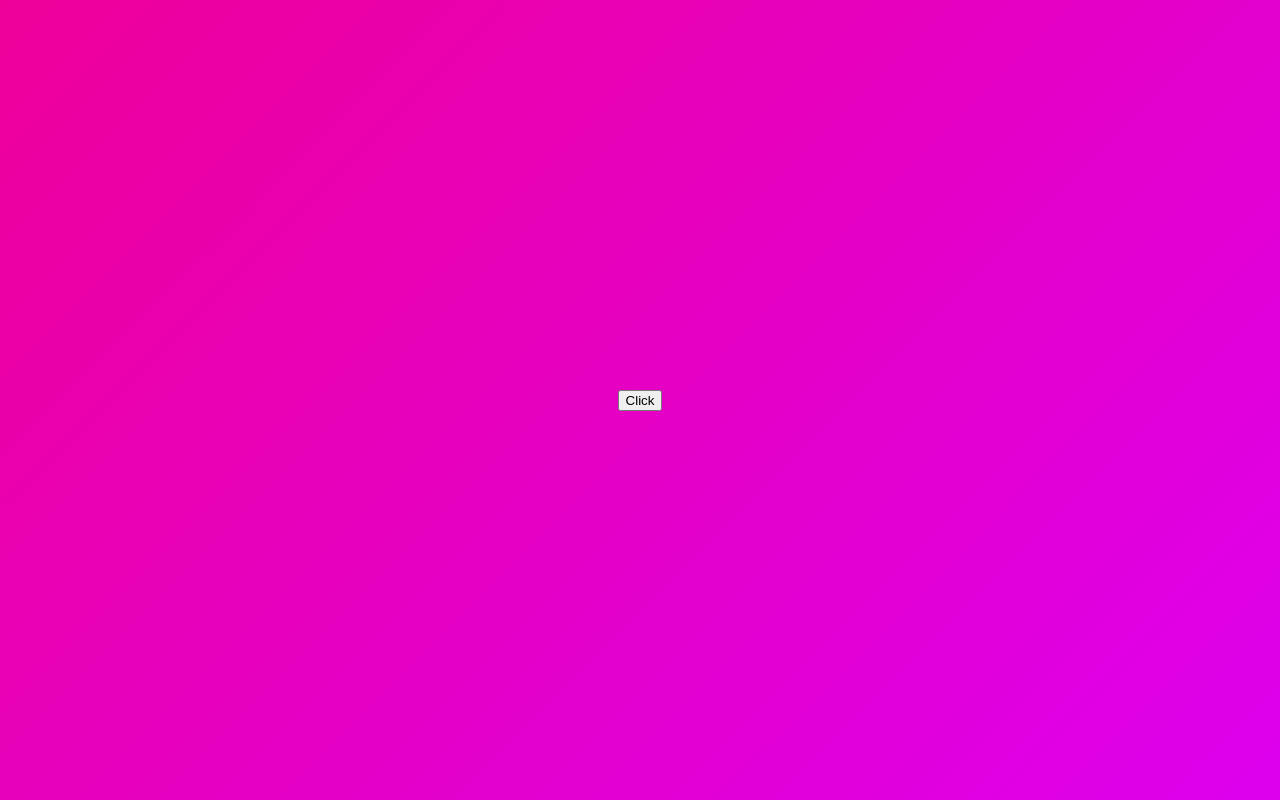
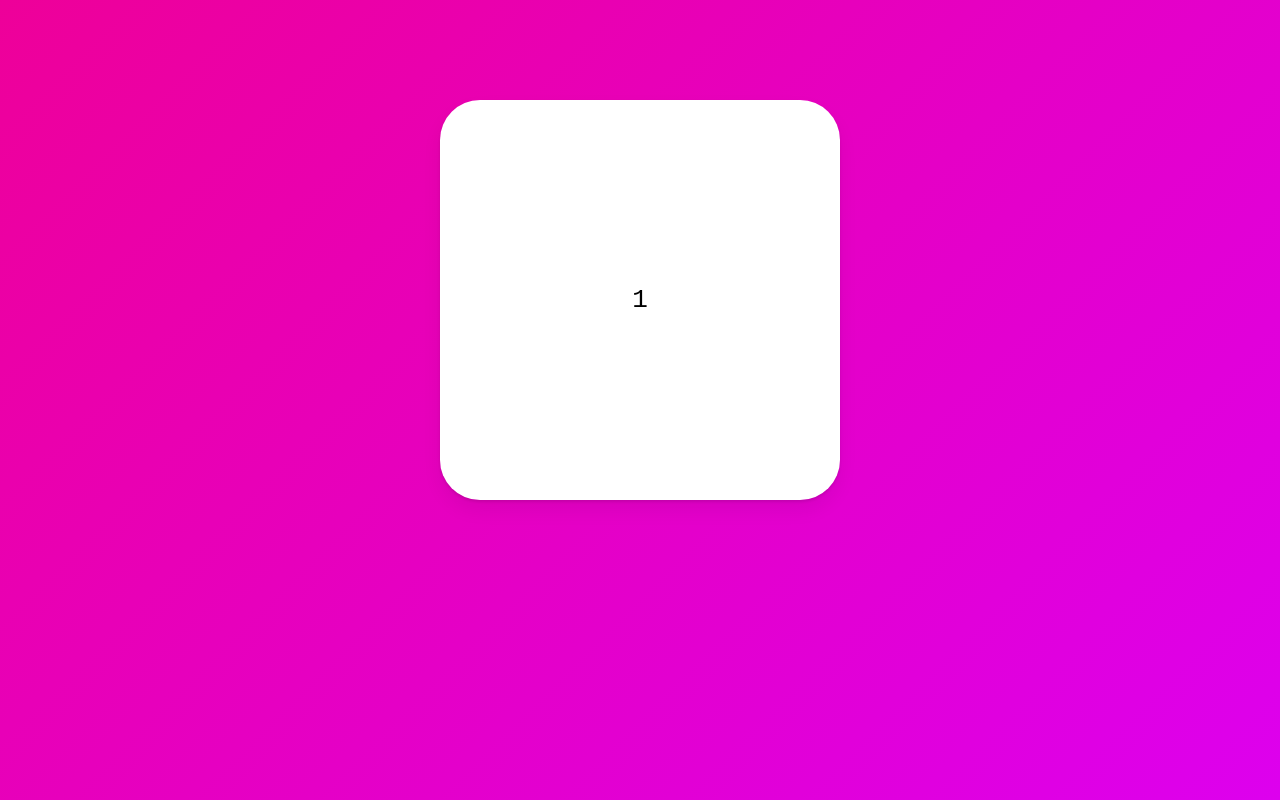
Before and after one commit to seungmin-dev/framer-animations, a React (Create React App) app: page / in a window 1280 px wide. Built offline with nearby package versions, Linux system fonts and the light colour scheme.

Commit message:
slider#1

```diff
--- a/src/App.tsx
+++ b/src/App.tsx
@@ -7,6 +7,7 @@
   height: 100vh;
   width: 100vw;
   display: flex;
+  flex-direction: column;
   justify-content: center;
   align-items: center;
   background: linear-gradient(135deg, rgb(238, 0, 153), rgb(221, 0, 238));
@@ -19,42 +20,58 @@
   border-radius: 40px;
   position: absolute;
   top: 100px;
+  display: flex;
+  justify-content: center;
+  align-items: center;
   box-shadow: 0 2px 3px rgba(0, 0, 0, 0.1), 0 10px 20px rgba(0, 0, 0, 0.06);
+  font-size: 26px;
 `;
 
-const boxVariants = {
-  initial: {
+const box = {
+  invisible: {
+    x: 500,
     opacity: 0,
     scale: 0,
   },
   visible: {
+    x: 0,
     opacity: 1,
     scale: 1,
-    rotateZ: 360,
+    transition: {
+      duration: 0.7,
+    },
   },
-  leaving: {
+  exit: {
+    x: -500,
     opacity: 0,
     scale: 0,
-    y: 20,
+    transition: {
+      duration: 0.5,
+    },
   },
 };
 
 function App() {
-  const [showing, setShowing] = useState(false);
-  const toggleShowing = () => setShowing((prev) => !prev);
+  const [visible, setVisible] = useState(1);
+  const next = () => setVisible((prev) => (prev === 10 ? 1 : prev + 1));
   return (
     <Wrapper>
-      <button onClick={toggleShowing}>Click</button>
       <AnimatePresence>
-        {showing ? (
-          <Box
-            variants={boxVariants}
-            initial="initial"
-            animate="visible"
-            exit="leaving"
-          />
-        ) : null}
+        {[1, 2, 3, 4, 5, 6, 7, 8, 9, 10].map((i) =>
+          i === visible ? (
+            <Box
+              variants={box}
+              initial="invisible"
+              animate="visible"
+              exit="exit"
+              key={i}
+            >
+              {i}
+            </Box>
+          ) : null
+        )}
       </AnimatePresence>
+      <button onClick={next}>next</button>
     </Wrapper>
   );
 }
```
